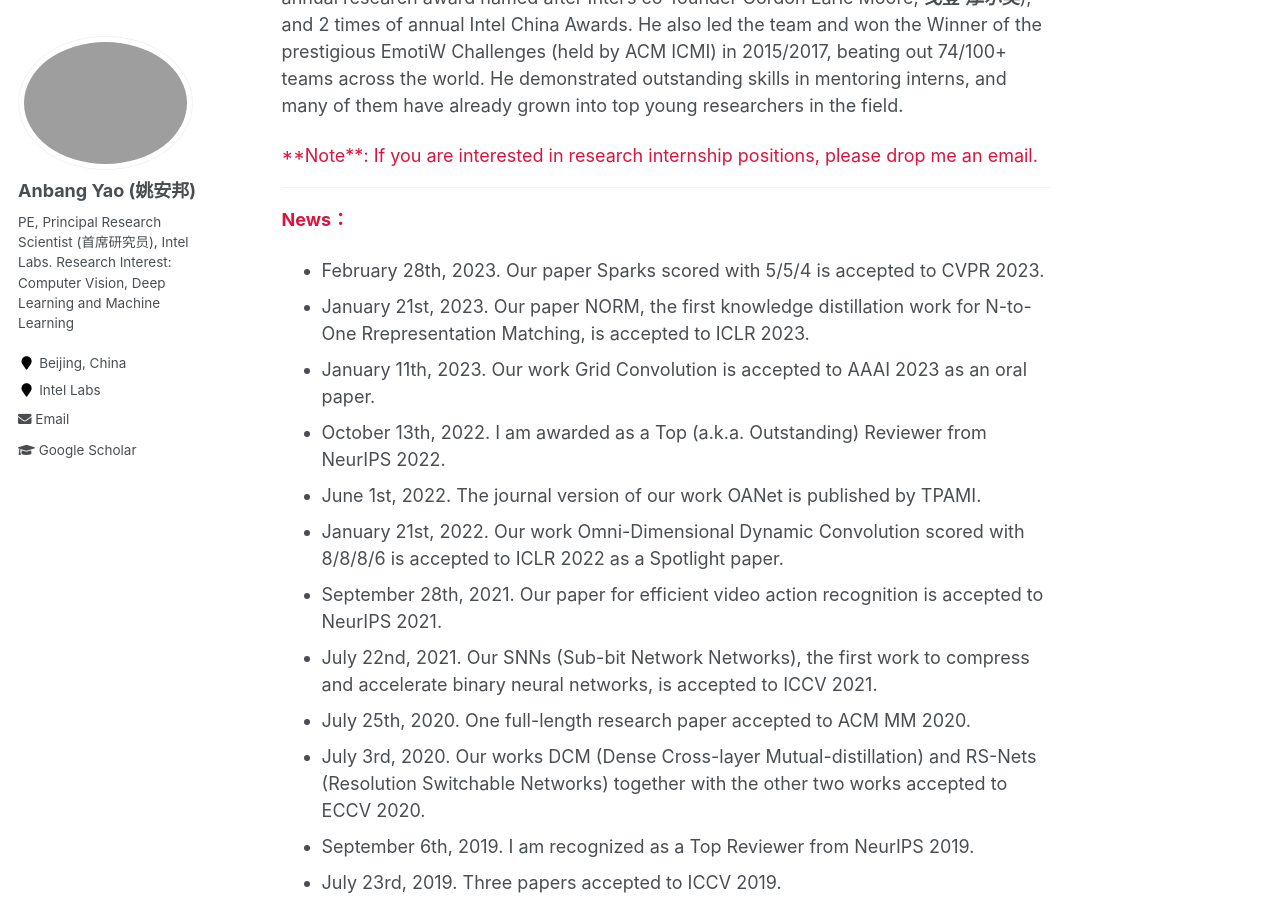
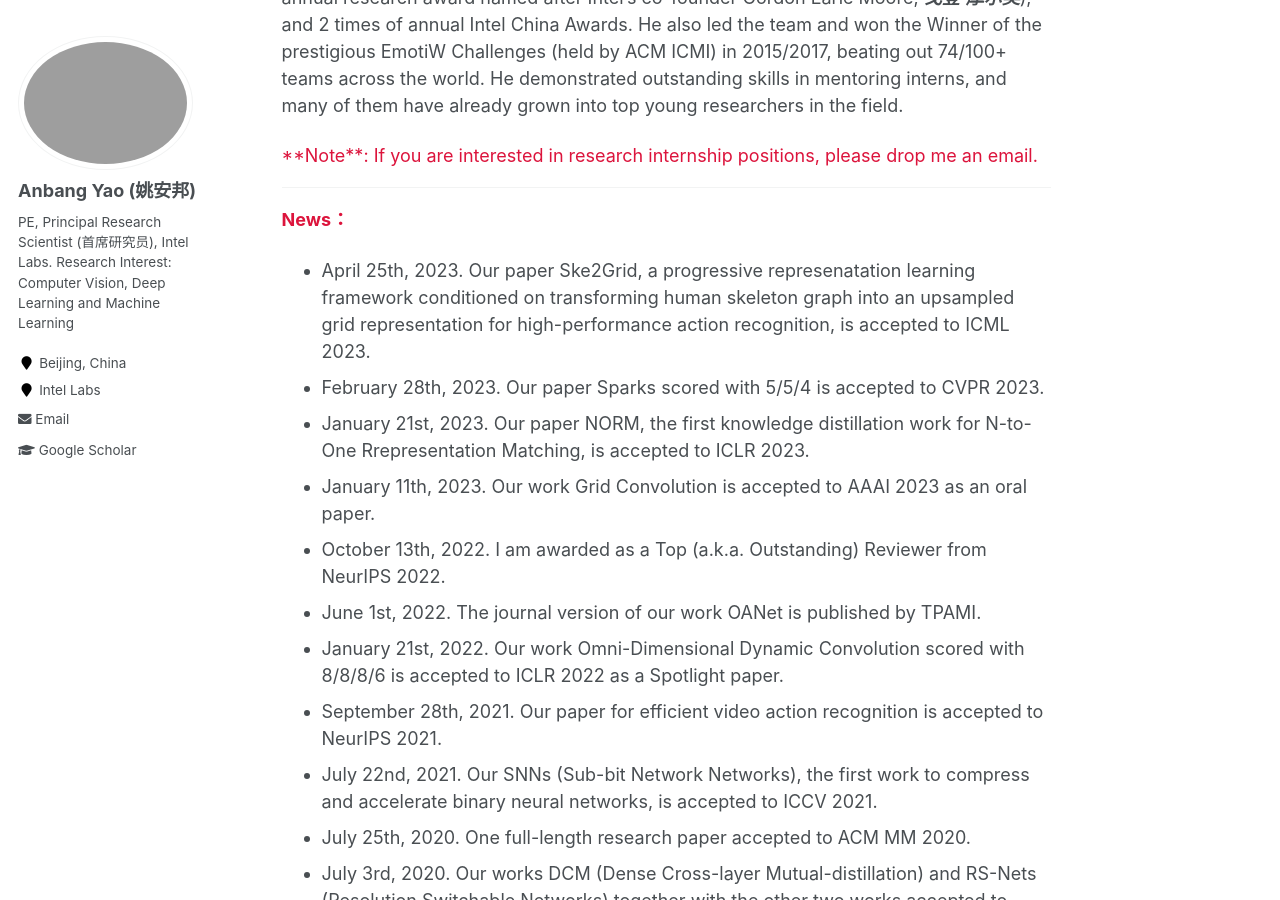
Before and after one commit to YaoAnbang/YaoAnbang.github.io, a Jekyll site: the page built from _pages/about.md, in a window 1280 px wide and 900 px high, scrolled down 556 px. Built offline with Jekyll 4.4.1, drawn with Linux system fonts in a browser that asks for light colours; some of the changed text lies outside the part shown.

Commit message:
Update about.md

```diff
--- a/_pages/about.md
+++ b/_pages/about.md
@@ -17,6 +17,7 @@
 ---
 **<font color="Crimson">News：</font>**
 
++ April 25th, 2023. Our paper Ske2Grid, a progressive represenatation learning framework conditioned on transforming human skeleton graph into an upsampled grid representation for high-performance action recognition, is accepted to ICML 2023.
 + February 28th, 2023. Our paper Sparks scored with 5/5/4 is accepted to CVPR 2023.
 + January 21st, 2023. Our paper NORM, the first knowledge distillation work for N-to-One Rrepresentation Matching, is accepted to ICLR 2023.
 + January 11th, 2023. Our work Grid Convolution is accepted to AAAI 2023 as an oral paper.
@@ -52,6 +53,9 @@
 (\* Interns or team-members mentored by me, \+ Equal contribution, \# Corresponding author)
 
 **2023**
+<!-- <blockquote> -->
++ Ske2Grid: Skeleton-to-Grid Representation Learning for Action Recognition.<br> Dongqi Cai\*, Yangyuxuan Kang\*, Anbang Yao\# and Yurong Chen.<br><em>**International Conference on Machine Learning (ICML)**</em>, 2023.<br> [<font color="DodgerBlue">[Paper]</font>](https://github.com/OSVAI/Ske2Grid).[<font color="DodgerBlue">[Code]</font>](https://github.com/OSVAI/Ske2Grid).<br>
+<!--</blockquote> -->
 <!-- <blockquote> -->
 + NORM: Knowledge Distillation via N-to-One Representation Matching.<br> Xiaolong Liu\*\+, Lujun Li\*\+, Chao Li\*\+ and Anbang Yao\+\#.<br><em>**International Conference on Learning Representations (ICLR)**</em>, 2023.<br> [<font color="DodgerBlue">[Paper]</font>](https://openreview.net/pdf?id=CRNwGauQpb6).[<font color="DodgerBlue">[Code]</font>](https://github.com/OSVAI/NORM).<br>
 <!--</blockquote> -->
```
